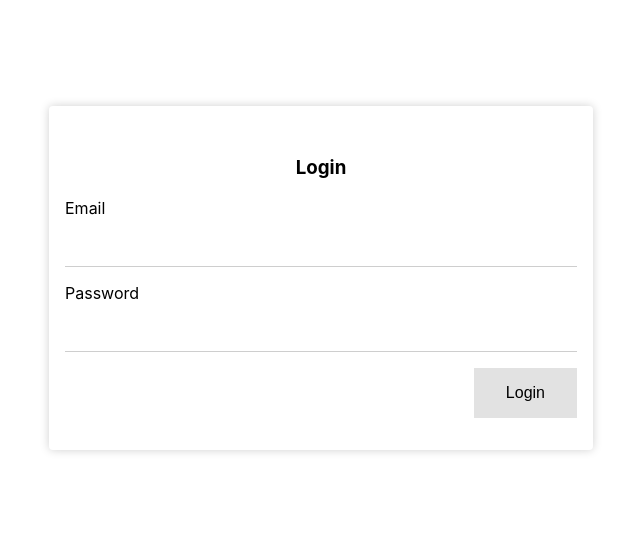
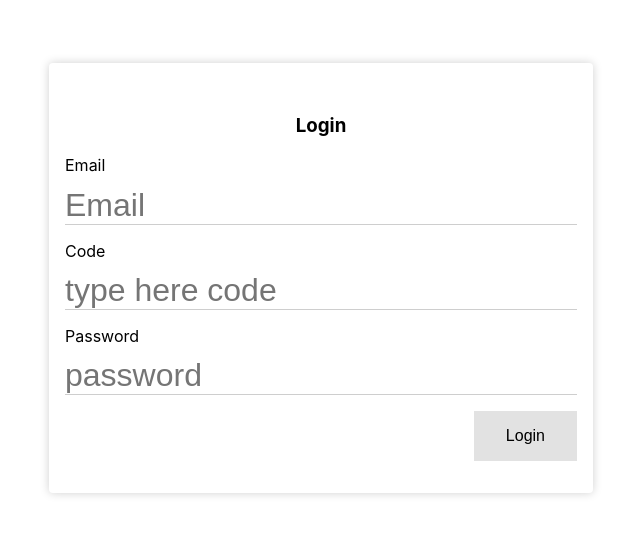
Before and after one commit to Muhammad-Shahid-Jamal/MernStackLearning, a React (Create React App) app: page / in a window 1280 px wide. Shown: the part 122-656 px from the top of the page, without its empty margins (319-959 px from the left). Built offline with nearby package versions, Linux system fonts and the light colour scheme.

Commit message:
feat: genrel form

```diff
--- a/src/App.js
+++ b/src/App.js
@@ -1,6 +1,4 @@
-import { useState } from "react";
 import "./App.css";
-import FormGroup from "./component/FormGroup";
 import Login from "./component/Login";
 
 //TODO login form
--- a/src/component/Form/index.jsx
+++ b/src/component/Form/index.jsx
@@ -1,21 +1,14 @@
 import style from "./style.module.css";
 import FormGroup from "../FormGroup";
 import { useEffect, useState } from "react";
-const Form = ({title})=>{
-    const [email,setEmail] = useState("");
-    const [password,setPassword] = useState("");
-    useEffect(()=>{
-        console.log(email,password);
-    },[email,password]);
+
+const Form = ({title,fields=[],submit})=>{
     return(
-        <form className={style._form}>
+        <form className={style._form} onSubmit={submit}>
             <h3>{title}</h3>
-            <FormGroup label="Email" type="email" onChange={(input)=>{
-                setEmail(input);
-            }} />
-            <FormGroup label="Password" type="password" onChange={(input)=>{
-                setPassword(input)
-            }} />
+            {fields.map((field,index)=>{
+                return <FormGroup key={index+"_f-group"} {...field}/>
+            })}
             <button type="submit">Login</button>
         </form>
     );
--- a/src/component/FormGroup/index.jsx
+++ b/src/component/FormGroup/index.jsx
@@ -1,11 +1,12 @@
 import PropTypes from "prop-types";
 import style from "./style.module.css";
 
-const FormGroup = ({label,type,onChange})=>{
+const FormGroup = (props)=>{
+    const {label,onChange} = props;
     return(
         <div className={style.form_group}>
           <label>{label}</label>
-          <input type={type} onChange={e=>onChange(e.target.value)}/>
+          <input {...props} onChange={e=>onChange(e.target.value)}/>
         </div>
     );
 };
--- a/src/component/Login/index.jsx
+++ b/src/component/Login/index.jsx
@@ -4,10 +4,50 @@ import Form from "../Form";
  * create a Form in generic way in which they require input types as Array of object like {type:"email",title:"Email"}
  * form component must have output data after submit button clicked!
  */
+
 const Login = ()=>{
+    const loginData = {
+        title:"Login",
+        fields:[{
+            label:"Email",
+            type:"email",
+            placeholder:"Email",
+            name:"email",
+            required:true,
+            onChange:(value)=>{
+                console.log(value);
+            }
+        },{
+            label:"Code",
+            type:"text",
+            name:"code",
+            pattern:"[0-9]",
+            placeholder:"type here code",
+            onChange:(value)=>{
+                console.log(value);
+            }
+        },{
+            label:"Password",
+            type:"password",
+            name:"password",
+            placeholder:"password",
+            onChange:(value)=>{
+                console.log(value);
+            }
+        }],
+        submit:(e)=>{
+            e.preventDefault();
+            let form_data = new FormData(e.target);
+            let data = {};
+            form_data.forEach(function(value, key){
+                data[key] = value;
+            });
+            console.log(data);
+        }
+    }
     return(
         <>
-            <Form title="Login"/>
+            <Form {...loginData}/>
         </>
     );
 };
```
Also changed, not shown: temp_server_side/index.html (added, +18 -0 lines), temp_server_side/js/index.js (added, +12 -0 lines).
